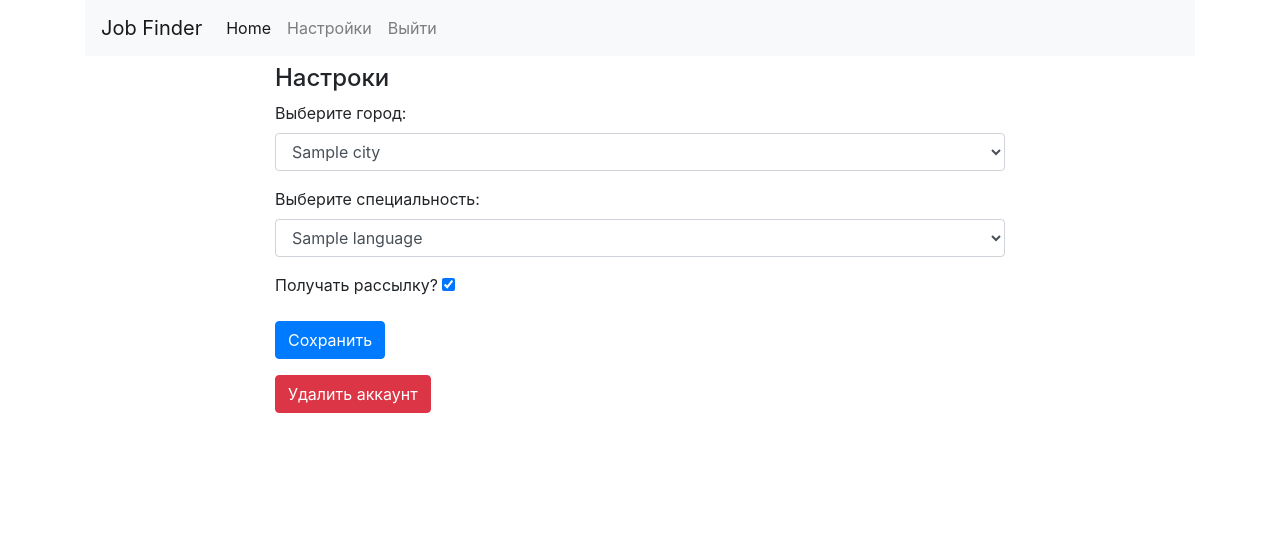
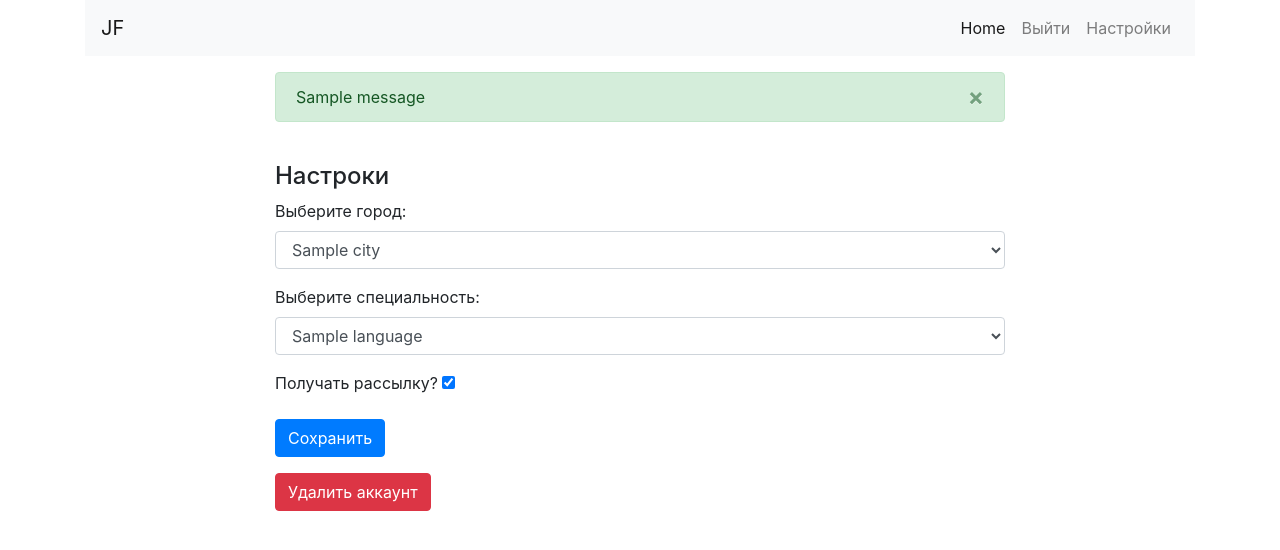
Before and after one commit to dbv111m/scraping_service, a Django app: page /accounts/update/ in a window 1280 px wide. Shown: the top 550 px of the page. Run offline with Django 3.2, Linux system fonts and the light colour scheme; a user stored in the database is signed in; tables that the repository leaves empty hold one stand-in row (values such as "Sample post"); one stand-in notice (Sample message) is shown; some libraries are stand-ins or nearby versions.

Commit message:
Добавлены messages (alerts)

```diff
--- a/src/accounts/views.py
+++ b/src/accounts/views.py
@@ -2,6 +2,7 @@ from django.shortcuts import render, redirect
 from django.contrib.auth import authenticate, login, logout, get_user_model
 
 from accounts.forms import UserLoginForm, UserRegistrationForm, UserUpdateForm
+from django.contrib import messages
 
 User = get_user_model()
 
@@ -29,6 +30,7 @@ def register_view(request):
         new_user = form.save(commit=False)
         new_user.set_password(form.cleaned_data['password'])
         new_user.save()
+        messages.success(request, 'Пользователь добавлен в систему.')
         return render(request, 'accounts/register_done.html',
                       {'new_user':new_user})
     return render(request, 'accounts/register.html', {'form': form})
@@ -44,6 +46,7 @@ def update_view(request):
                 user.language = data['language']
                 user.srnd_email = data['srnd_email']
                 user.save()
+                messages.success(request, 'Данные сохранены.')
                 return redirect('accounts:update')
 
         form = UserUpdateForm(
@@ -59,4 +62,5 @@ def delete_view(request):
         if request.method == 'POST':
             qs = User.objects.get(pk=user.pk)
             qs.delete()
+            messages.success(request, 'Пользователь удален.')
     return redirect('home')
--- a/src/templates/base.html
+++ b/src/templates/base.html
@@ -13,25 +13,24 @@
   <body>
   <div class="container">
       <nav class="navbar navbar-expand-lg navbar-light bg-light">
-      <a class="navbar-brand" href="{% url 'home' %}">Job Finder</a>
+      <a class="navbar-brand" href="{% url 'home' %}">JF</a>
       <button class="navbar-toggler" type="button" data-toggle="collapse" data-target="#navbarNav" aria-controls="navbarNav" aria-expanded="false" aria-label="Toggle navigation">
         <span class="navbar-toggler-icon"></span>
       </button>
       <div class="collapse navbar-collapse" id="navbarNav">
-        <ul class="navbar-nav">
+        <ul class="navbar-nav ml-auto">
           <li class="nav-item active">
             <a class="nav-link" href="#">Home <span class="sr-only">(current)</span></a>
           </li>
 
+
           {% if user.is_authenticated %}
+              <li class="nav-item">
+              <a class="nav-link" href="{% url 'accounts:logout' %} ">Выйти</a>
+            </li>
             <li class="nav-item">
               <a class="nav-link" href="{% url 'accounts:update' %} ">Настройки</a>
             </li>
-
-            <li class="nav-item">
-              <a class="nav-link" href="{% url 'accounts:logout' %} ">Выйти</a>
-            </li>
-
           {% else %}
             <li class="nav-item">
               <a class="nav-link" href="{% url 'accounts:login' %}">Войти</a>
@@ -42,11 +41,75 @@
           {% endif %}
 
 
-
         </ul>
       </div>
     </nav>
   </div>
+
+
+<!-- Добавление messages по документации Django -->
+<!--  <div class="container">-->
+  <!--  <div class="row">-->
+<!--      <div class="col-md-8 mx-auto">-->
+<!--        {% if messages %}-->
+<!--        <ul class="messages">-->
+<!--            {% for message in messages %}-->
+<!--            <li {% if message.tags %} class="{{ message.tags }}"{% endif %}>-->
+<!--              {{ message }}-->
+<!--            </li>-->
+<!--            {% endfor %}-->
+<!--        </ul>-->
+<!--        {% endif %}-->
+<!--      </div>-->
+<!--  </div>-->
+<!--  </div>-->
+
+<!-- Добавление messages по документации Django + Bootstrap -->
+<!--  <div class="container">-->
+<!--   <div class="alert alert-success" role="alert">-->
+<!--          {% if messages %}-->
+<!--          <ul class="messages">-->
+<!--              {% for message in messages %}-->
+<!--              <li {% if message.tags %} class="{{ message.tags }}"{% endif %}>-->
+<!--                {{ message }}-->
+<!--                  <button type="button" class="close" data-dismiss="alert" aria-label="Close">-->
+<!--                   <span aria-hidden="true">&times;</span>-->
+<!--                   </button>-->
+<!--              </li>-->
+<!--              {% endfor %}-->
+<!--          </ul>-->
+<!--          {% endif %}-->
+<!--    </div>-->
+<!--  </div>-->
+
+ <!-- Добавление messages по курсу -->
+   <div class="container">
+    <div class="row">
+      <div class="col-8 mx-auto my-3">
+        {% if messages %}
+
+              {% for message in messages %}
+              {% if message.level == DEFAULT_MESSAGE_LEVELS.ERROR %}
+                    <div class="alert alert-danger alert-dismissible fade show" role="alert">
+                       {{ message }}
+                      <button type="button" class="close" data-dismiss="alert" aria-label="Close">
+                        <span aria-hidden="true">&times;</span>
+                      </button>
+                    </div>
+              {% else %}
+                <div class="alert alert-success alert-dismissible fade show" role="alert">
+                       {{ message }}
+                      <button type="button" class="close" data-dismiss="alert" aria-label="Close">
+                        <span aria-hidden="true">&times;</span>
+                      </button>
+                    </div>
+               {% endif %}
+              {% endfor %}
+          {% endif %}
+      </div>
+    </div>
+  </div>
+
   <div class="container">
       {% block content %}{% endblock %}
   </div>
```
